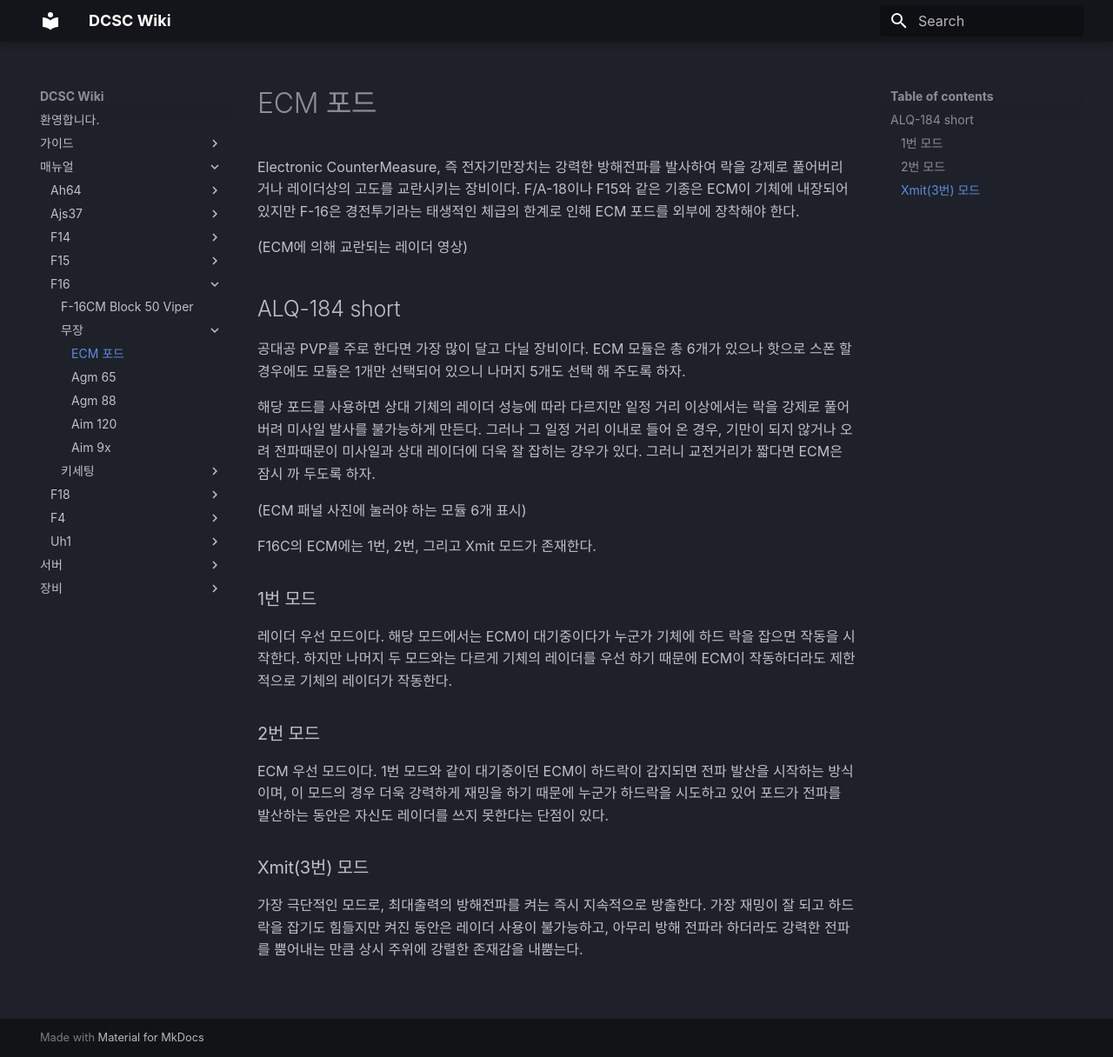
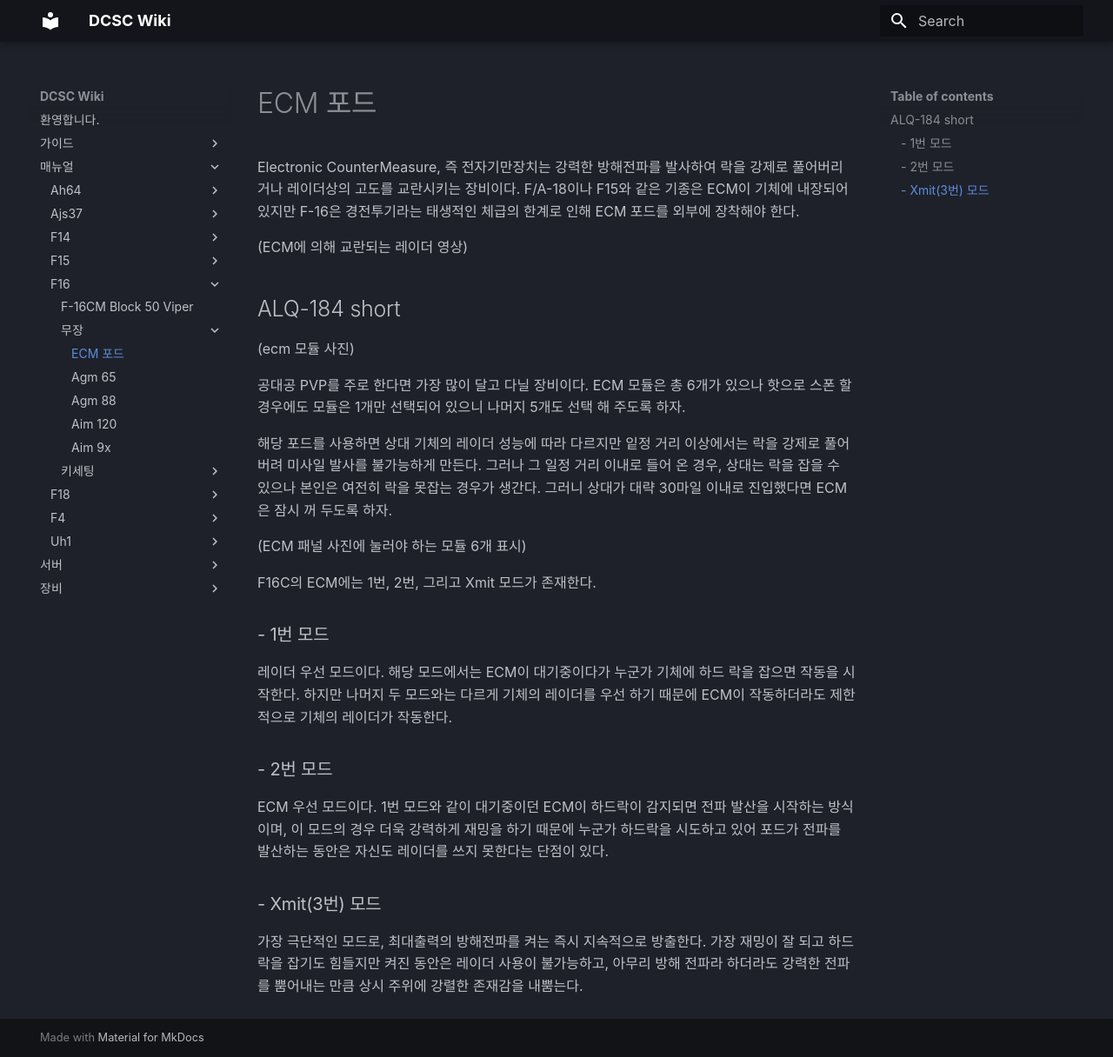
Before and after one commit to dcs-c/dcs-c.github.io, an MkDocs documentation site: the page built from docs/매뉴얼/f16/무장/ECM POD.md, in a window 1280 px wide and 1216 px high. Shown: the whole window at 87% size. Built offline with MkDocs 1.6.1 and Material for MkDocs 9.7.7, drawn with Linux system fonts in a browser that asks for light colours; some web fonts are replaced.

Commit message:
Update ECM POD.md

```diff
--- a/docs/매뉴얼/f16/무장/ECM POD.md
+++ b/docs/매뉴얼/f16/무장/ECM POD.md
@@ -5,19 +5,24 @@ F/A-18이나 F15와 같은 기종은 ECM이 기체에 내장되어있지만 F-16
 (ECM에 의해 교란되는 레이더 영상)
 
 ## ALQ-184 short
+
+
+(ecm 모듈 사진)
+
+
 공대공 PVP를 주로 한다면 가장 많이 달고 다닐 장비이다.
 ECM 모듈은 총 6개가 있으나 핫으로 스폰 할 경우에도 모듈은 1개만 선택되어 있으니 나머지 5개도 선택 해 주도록 하자.
 
-해당 포드를 사용하면 상대 기체의 레이더 성능에 따라 다르지만 잍정 거리 이상에서는 락을 강제로 풀어버려 미사일 발사를 불가능하게 만든다. 그러나 그 일정 거리 이내로 들어 온 경우, 기만이 되지 않거나 오려 전파때문이 미사일과 상대 레이더에 더욱 잘 잡히는 걍우가 있다. 그러니 교전거리가 짧다면 ECM은 잠시 까 두도록 하자.
+해당 포드를 사용하면 상대 기체의 레이더 성능에 따라 다르지만 잍정 거리 이상에서는 락을 강제로 풀어버려 미사일 발사를 불가능하게 만든다. 그러나 그 일정 거리 이내로 들어 온 경우, 상대는 락을 잡을 수 있으나 본인은 여전히 락을 못잡는 경우가 생간다. 그러니 상대가 대략 30마일 이내로 진입했다면 ECM은 잠시 꺼 두도록 하자.
 
 
 (ECM 패널 사진에 눌러야 하는 모듈 6개 표시)
 
 
 F16C의 ECM에는 1번, 2번, 그리고 Xmit 모드가 존재한다.
-### 1번 모드
+### - 1번 모드
 레이더 우선 모드이다. 해당 모드에서는 ECM이 대기중이다가 누군가 기체에 하드 락을 잡으면 작동을 시작한다. 하지만 나머지 두 모드와는 다르게 기체의 레이더를 우선 하기 때문에 ECM이 작동하더라도 제한적으로 기체의 레이더가 작동한다.
-### 2번 모드
+### - 2번 모드
 ECM 우선 모드이다. 1번 모드와 같이 대기중이던 ECM이 하드락이 감지되면 전파 발산을 시작하는 방식이며, 이 모드의 경우 더욱 강력하게 재밍을 하기 때문에 누군가 하드락을 시도하고 있어 포드가 전파를 발산하는 동안은 자신도 레이더를 쓰지 못한다는 단점이 있다.
-### Xmit(3번) 모드
+### - Xmit(3번) 모드
 가장 극단적인 모드로, 최대출력의 방해전파를 켜는 즉시 지속적으로 방출한다. 가장 재밍이 잘 되고 하드락을 잡기도 힘들지만 켜진 동안은 레이더 사용이 불가능하고, 아무리 방해 전파라 하더라도 강력한 전파를 뿜어내는 만큼 상시 주위에 강렬한 존재감을 내뿜는다.
```
